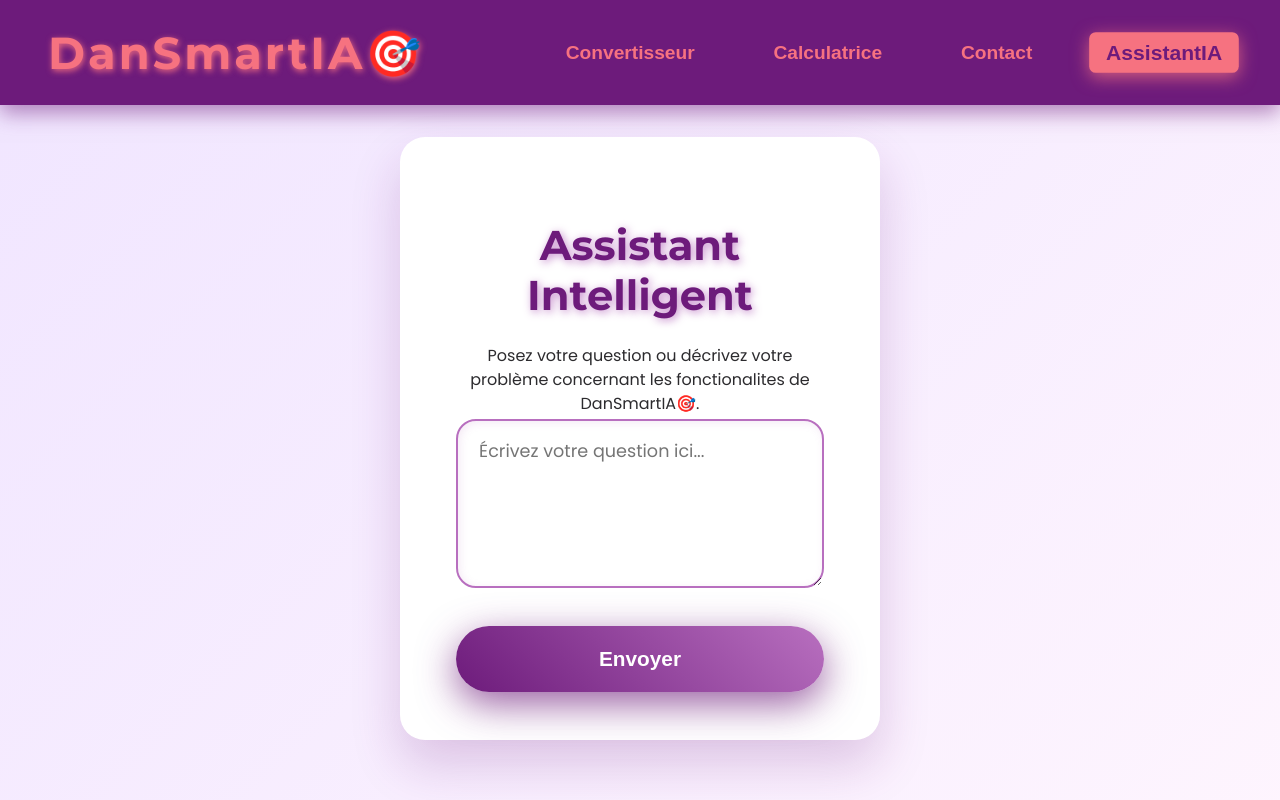
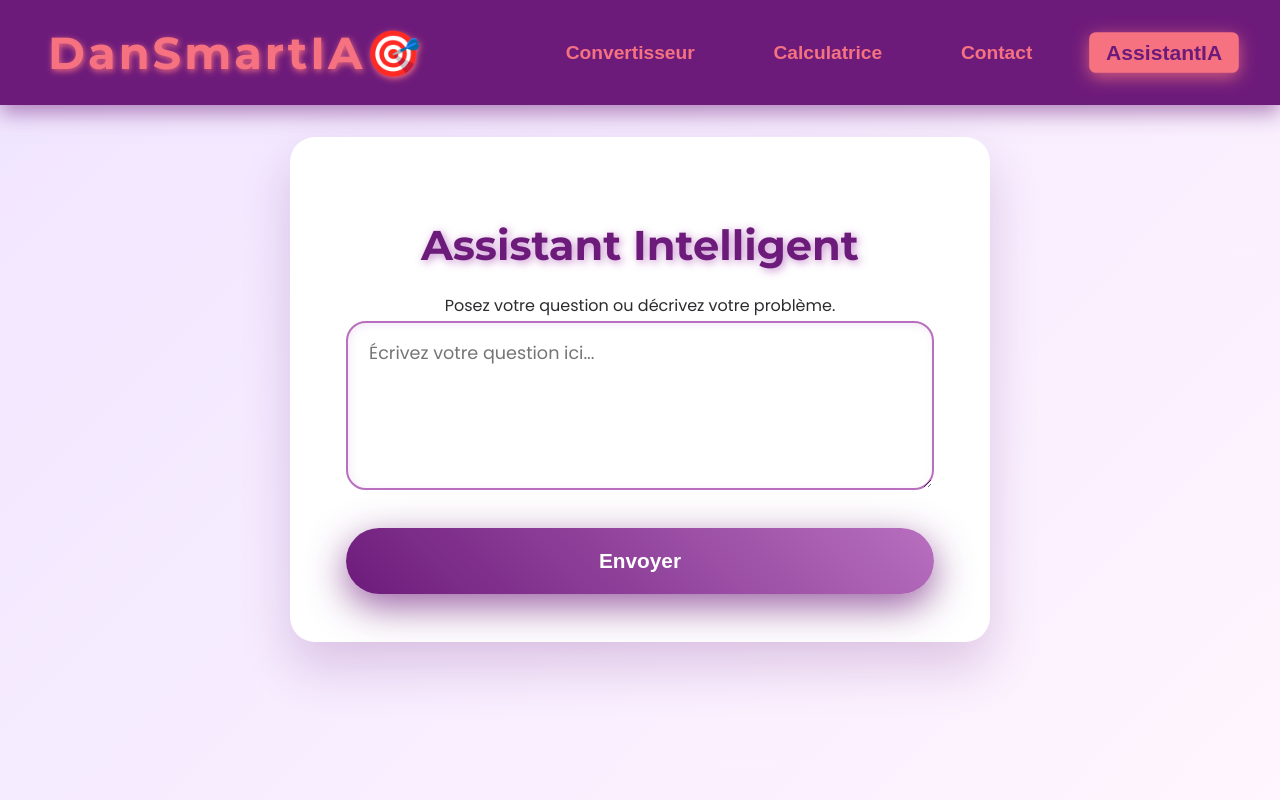
Before and after one commit to Danielisprogrammer/DanSmartIA---Projet1, a plain HTML site: page index.html in a window 1280 px wide. Both pictures are taken after a click on the button "AssistantIA". Shown: the top 800 px of the page. Drawn offline with Linux system fonts and the light colour scheme.

Commit message:
amelioration_readme

```diff
--- a/Assets/CSS/index.css
+++ b/Assets/CSS/index.css
@@ -307,7 +307,7 @@ button[type="submit"]:hover {
   border-radius: 25px;
   box-shadow: 0 25px 50px rgba(109, 27, 123, 0.2);
   padding: 3em 3.5em;
-  max-width: 480px;
+  max-width: 700px;
   width: 100%;
   text-align: center;
 }
--- a/index.html
+++ b/index.html
@@ -104,7 +104,7 @@
     <!-- Section Assistant IA -->
      <section class="AssistantIA" id="section-AssistantIA">
       <h2>Assistant Intelligent</h2>
-      <p>Posez votre question ou décrivez votre problème concernant les fonctionalites de DanSmartIA🎯.</p>
+      <p>Posez votre question ou décrivez votre problème.</p>
       <textarea id="userQuestion" placeholder="Écrivez votre question ici..." rows="5" aria-label="Zone de saisie pour poser votre question à l'IA"></textarea>
       <button id="submitQuestion">Envoyer</button>
       <div id="iaResponse" aria-live="polite" role="region"></div>
```
Also changed, not shown: Assets/images/Screenshot 2025-09-26 032314.png (added), Assets/images/Screenshot 2025-09-26 032344.png (added), Assets/images/Screenshot 2025-09-26 032408.png (added), 1 other file.
